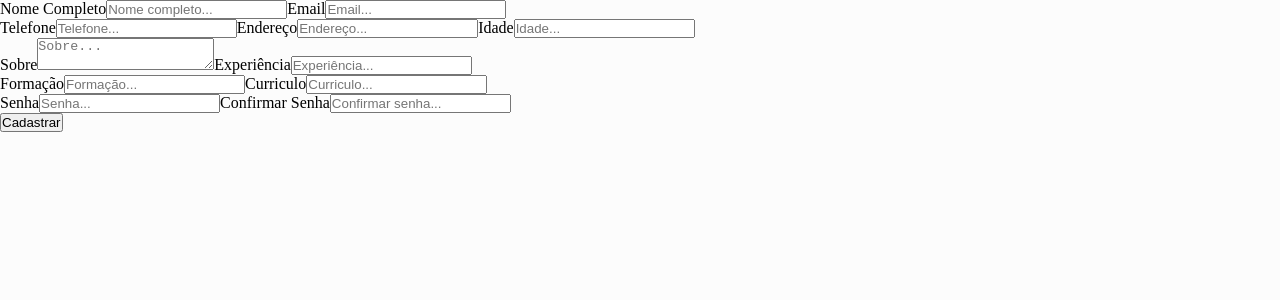
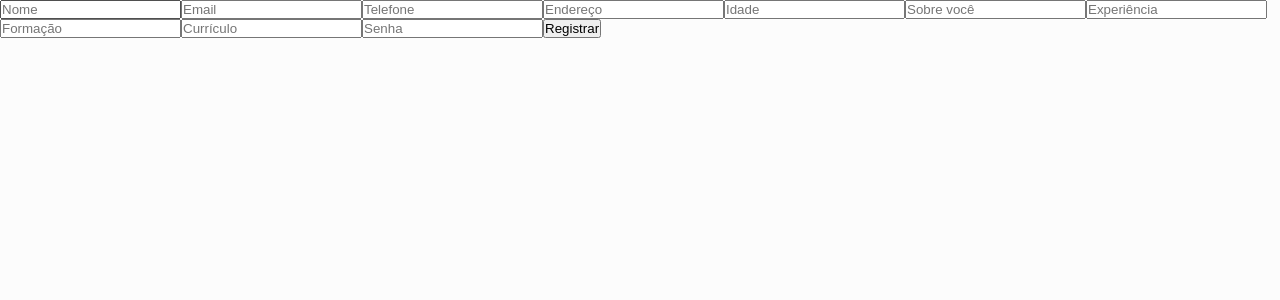
Before and after one commit to ruanvictordev/opus, a React (Vite) app in the folder client/: page /register in a window 1280 px wide. Shown: the top 300 px of the page. Built offline with nearby package versions, Linux system fonts and the light colour scheme.

Commit message:
Conexão API / Banco de dados

```diff
--- a/client/src/pages/Login/Login.tsx
+++ b/client/src/pages/Login/Login.tsx
@@ -1,19 +1,41 @@
-import React from 'react'
+// src/components/LoginForm.tsx
+import React, { useState } from 'react';
 
-export default function Login() {
-  const loginUser = (e: { preventDefault: () => void; }) =>{
-    e.preventDefault();
-  }
+import axiosInstance from '../../services/axios';
+import toast, { Toaster } from 'react-hot-toast';
 
-  return (
-    <div>
-        <form onSubmit={loginUser}>
-            <label>Email</label>
-            <input type="text" id='email' placeholder='Email...'/><br />
-            <label>Senha</label>
-            <input type="text" id='password' placeholder='Senha...'/><br />
-            <button type='submit'>Logar</button>
+const LoginForm: React.FC = () => {
+    const [formData, setFormData] = useState({
+        email: '',
+        password: ''
+    });
+
+    const handleChange = (e: React.ChangeEvent<HTMLInputElement>) => {
+        setFormData({ ...formData, [e.target.name]: e.target.value });
+    };
+
+    const handleSubmit = async (e: React.FormEvent) => {
+        e.preventDefault();
+        try {
+            const response = await axiosInstance.post('/login', formData);
+            if (response.data.error) {
+                toast.error(response.data.error);
+            } else {
+                toast.success('Login realizado com sucesso', response.data);
+            }
+        } catch (error) {
+            toast.error('Erro ao logar');
+        }
+    };
+
+    return (
+        <form onSubmit={handleSubmit}>
+            <input type="email" name="email" value={formData.email} onChange={handleChange} placeholder="Email" />
+            <input type="password" name="password" value={formData.password} onChange={handleChange} placeholder="Senha" />
+            <button type="submit">Entrar</button>
+            <Toaster />
         </form>
-    </div>
-  )
-}
+    );
+};
+
+export default LoginForm;
--- a/client/src/pages/Resgiter/Resgiter.tsx
+++ b/client/src/pages/Resgiter/Resgiter.tsx
@@ -1,37 +1,57 @@
-import React from 'react'
+// src/components/RegisterForm.tsx
+import React, { useState } from 'react';
 
-export default function Register() {
-    const registerCandidate = (e: { preventDefault: () => void; }) => {
+import axiosInstance from '../../services/axios';
+import toast, { Toaster } from 'react-hot-toast';
+
+const RegisterForm: React.FC = () => {
+    const [formData, setFormData] = useState({
+        name: '',
+        email: '',
+        phone: '',
+        address: '',
+        age: '',
+        about: '',
+        experience: '',
+        formation: '',
+        curriculum: '',
+        password: ''
+    });
+
+    const handleChange = (e: React.ChangeEvent<HTMLInputElement>) => {
+        setFormData({ ...formData, [e.target.name]: e.target.value });
+    };
+
+    const handleSubmit = async (e: React.FormEvent) => {
         e.preventDefault();
-    }
+        try {
+            const response = await axiosInstance.post('/register', formData);
+            if (response.data.error) {
+                toast.error(response.data.error);
+            } else {
+                toast.success('Registro realizado com sucesso', response.data);
+            }
+        } catch (error) {
+            toast.error('Erro ao registrar');
+        }
+    };
 
     return (
-    <div>
-        <form onSubmit={registerCandidate}>
-            <label>Nome Completo</label>
-            <input type="text" id='name' placeholder='Nome completo...'/>
-            <label>Email</label>
-            <input type="text" id='email' placeholder='Email...'/><br></br>
-            <label>Telefone</label>
-            <input type="text" id='phone' placeholder='Telefone...'/>
-            <label>Endereço</label>
-            <input type="text" id='address' placeholder='Endereço...'/>
-            <label>Idade</label>
-            <input type="text" id='age' placeholder='Idade...'/><br></br>
-            <label>Sobre</label>
-            <textarea name="about" id="about" placeholder='Sobre...'></textarea>
-            <label>Experiência</label>
-            <input type="text" id='experience' placeholder='Experiência...'/><br></br>
-            <label>Formação</label>
-            <input type="text" id='formation' placeholder='Formação...'/>
-            <label>Curriculo</label>
-            <input type="text" id='curriculum' placeholder='Curriculo...'/><br></br>
-            <label>Senha</label>
-            <input type="text" id='password' placeholder='Senha...'/>
-            <label>Confirmar Senha</label>
-            <input type="text" id='confirmPassword' placeholder='Confirmar senha...'/><br></br>
-            <button type='submit'>Cadastrar</button>
+        <form onSubmit={handleSubmit}>
+            <input type="text" name="name" value={formData.name} onChange={handleChange} placeholder="Nome" />
+            <input type="email" name="email" value={formData.email} onChange={handleChange} placeholder="Email" />
+            <input type="text" name="phone" value={formData.phone} onChange={handleChange} placeholder="Telefone" />
+            <input type="text" name="address" value={formData.address} onChange={handleChange} placeholder="Endereço" />
+            <input type="number" name="age" value={formData.age} onChange={handleChange} placeholder="Idade" />
+            <input type="text" name="about" value={formData.about} onChange={handleChange} placeholder="Sobre você" />
+            <input type="text" name="experience" value={formData.experience} onChange={handleChange} placeholder="Experiência" />
+            <input type="text" name="formation" value={formData.formation} onChange={handleChange} placeholder="Formação" />
+            <input type="text" name="curriculum" value={formData.curriculum} onChange={handleChange} placeholder="Currículo" />
+            <input type="password" name="password" value={formData.password} onChange={handleChange} placeholder="Senha" />
+            <button type="submit">Registrar</button>
+            <Toaster />
         </form>
-    </div>
-  )
-}
+    );
+};
+
+export default RegisterForm;
--- /dev/null
+++ b/client/src/services/axios.ts
@@ -0,0 +1,9 @@
+// src/services/axios.ts
+import axios from 'axios';
+
+const axiosInstance = axios.create({
+    baseURL: 'http://localhost:8000',
+    withCredentials: true,
+});
+
+export default axiosInstance;
```
Also changed, not shown: client/src/pages/Resgiter/Register.tsx (deleted, +0 -37 lines), 1 other file (tests, documents, lock files or other folders).
